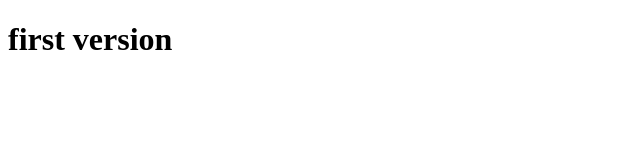
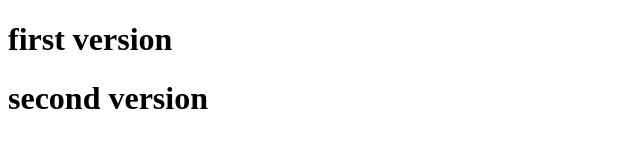
Before and after one commit to vivek74/demo, a plain HTML site: page index.html in a window 1280 px wide. Shown: the whole page, without its empty margins (0-640 px from the left). Drawn offline with Linux system fonts and the light colour scheme.

Commit message:
second time

```diff
--- a/app.js
+++ b/app.js
@@ -1 +1,2 @@
 console.log("hello");
+console.log("helo2");
--- a/index.html
+++ b/index.html
@@ -5,5 +5,6 @@
 </head>
 <body>
 <h1>first version</h1>
+<h1>second version</h1>
 </body>
 </html>
```
